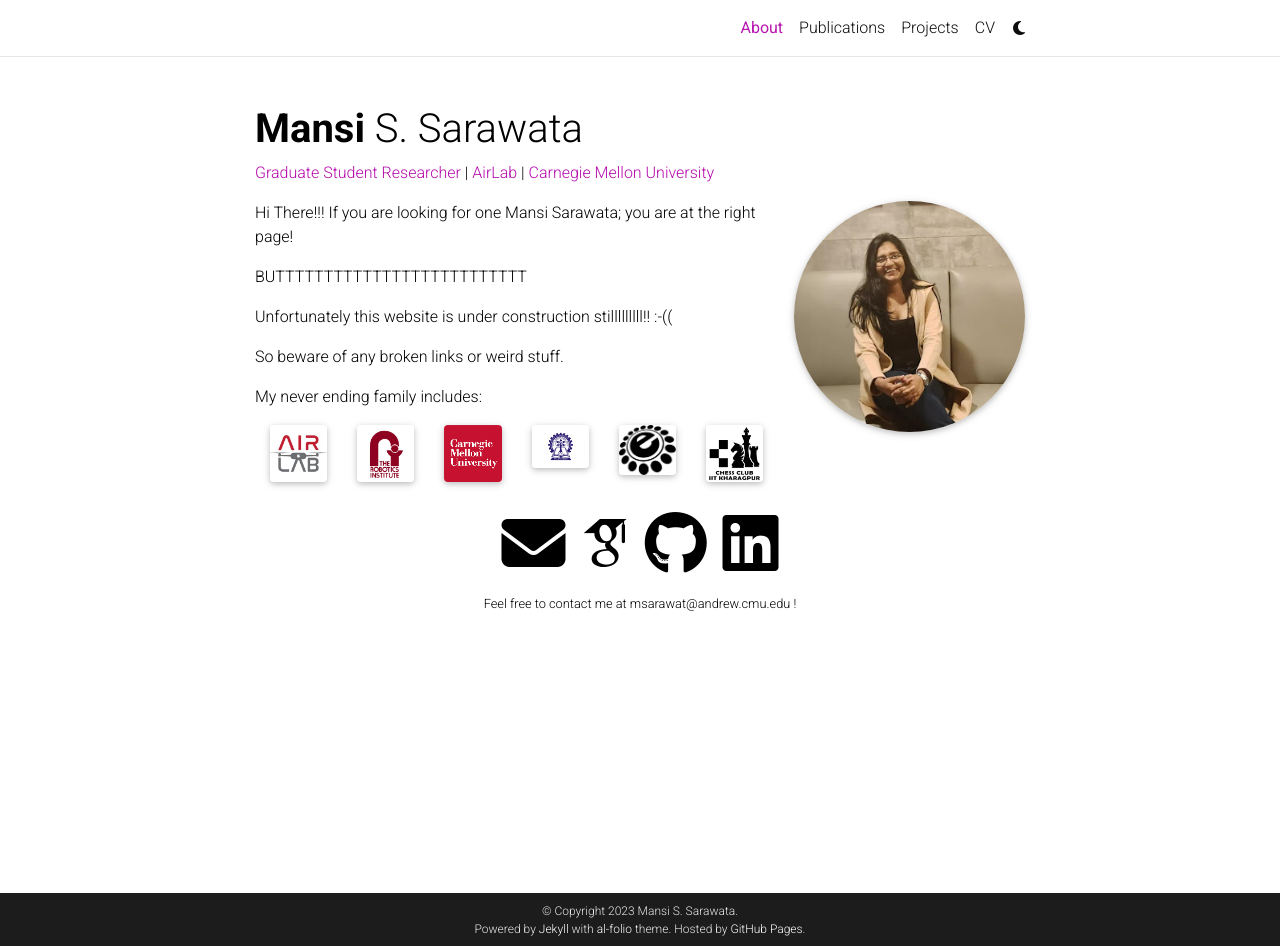
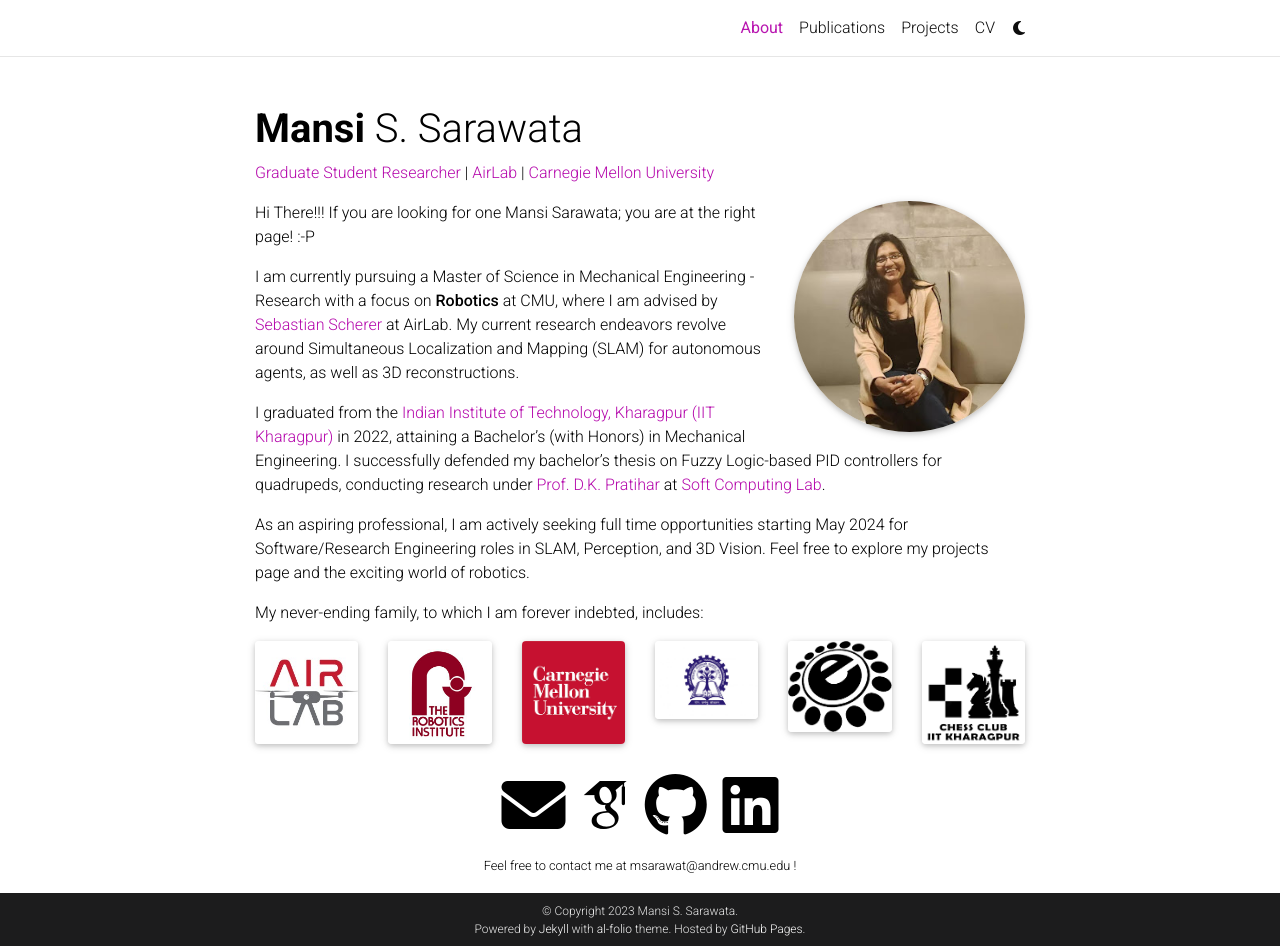
Before and after one commit to mansisarawata/mansisarawata.github.io, a Jekyll site: the page built from _pages/about.md, in a window 1280 px wide and 946 px high. Built offline with Jekyll 4.4.1, drawn with Linux system fonts in a browser that asks for light colours; full-size pictures stand in for the smaller copies a plugin makes; some web fonts are replaced; comment, search, counter and statistics services are not loaded; a style sheet for code colours, icons or effects is not loaded.

Commit message:
about me

```diff
--- a/_pages/about.md
+++ b/_pages/about.md
@@ -19,27 +19,16 @@ selected_papers: false # includes a list of papers marked as "selected={true}"
 social: true  # includes social icons at the bottom of the page
 ---
 
-Hi There!!! If you are looking for one Mansi Sarawata; you are at the right page!
+Hi There!!! If you are looking for one Mansi Sarawata; you are at the right page! :-P
 
-BUTTTTTTTTTTTTTTTTTTTTTTTTTT
+I am currently pursuing a Master of Science in Mechanical Engineering - Research with a focus on **Robotics** at CMU, where I am advised by <a href='https://theairlab.org/team/sebastian/'>Sebastian Scherer</a> at AirLab. My current research endeavors revolve around Simultaneous Localization and Mapping (SLAM) for autonomous agents, as well as 3D reconstructions.
 
-<!-- <img src="/assets/img/2.jpg" width =500> -->
+I graduated from the <a href='https://www.iitkgp.ac.in/'>Indian Institute of Technology, Kharagpur (IIT Kharagpur)</a> in 2022, attaining a Bachelor's (with Honors) in Mechanical Engineering. I successfully defended my bachelor’s thesis on Fuzzy Logic-based PID controllers for quadrupeds, conducting research under <a href='https://www.iitkgp.ac.in/department/ME/faculty/me-dkpra'>Prof. D.K. Pratihar</a> at <a href='https://sites.google.com/site/softcomputinglaboratory/home'>Soft Computing Lab</a>.
 
-Unfortunately this website is under construction stilllllllll!! :-((
+As an aspiring professional, I am actively seeking full time opportunities starting May 2024 for Software/Research Engineering roles in SLAM, Perception, and 3D Vision. Feel free to explore my projects page and the exciting world of robotics.
 
 
-So beware of any broken links or weird stuff.
-
-
-<!--
-
-Write your biography here. Tell the world about yourself. Link to your favorite [subreddit](http://reddit.com). You can put a picture in, too. The code is already in, just name your picture `prof_pic.jpg` and put it in the `img/` folder.
-
-Put your address / P.O. box / other info right below your picture. You can also disable any of these elements by editing `profile` property of the YAML header of your `_pages/about.md`. Edit `_bibliography/papers.bib` and Jekyll will render your [publications page](/al-folio/publications/) automatically.
-
-Link to your social media connections, too. This theme is set up to use [Font Awesome icons](http://fortawesome.github.io/Font-Awesome/) and [Academicons](https://jpswalsh.github.io/academicons/), like the ones below. Add your Facebook, Twitter, LinkedIn, Google Scholar, or just disable all of them. -->
-
-My never ending family includes:
+My never-ending family, to which I am forever indebted, includes:
 
 
 <div class="row">
```
